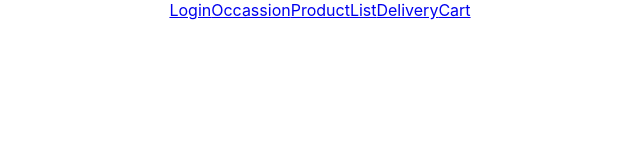
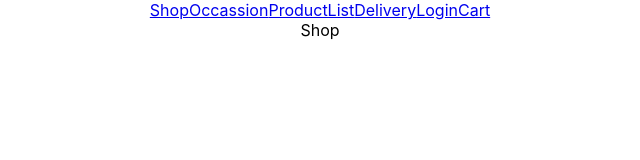
Before and after one commit to kakaingalu/Bekry-Ecommerce, a React (Create React App) app in the folder bekry/: page /shop in a window 1280 px wide. Shown: the top 160 px of the page, without its empty margins (320-960 px from the left). Built offline with nearby package versions, Linux system fonts and the light colour scheme.

Commit message:
created Shop component

```diff
--- a/bekry/src/App.js
+++ b/bekry/src/App.js
@@ -12,6 +12,7 @@ import {
   Link,
   Outlet,
 } from "react-router-dom";
+import Shop from './components/Home/Shop';
 
 
 function App() {
@@ -22,19 +23,21 @@ function App() {
 
     <Router>
       <nav>
-        <Link to="/login">Login</Link>
+        <Link to='/shop'>Shop</Link>
         <Link to='/occassion'>Occassion</Link>
         <Link to='/product-list'>ProductList</Link>
         <Link to='/delivery'>Delivery</Link>
+        <Link to="/login">Login</Link>
         <Link to='/cart'>Cart</Link>
 
       </nav>
       <Routes>
         <Route path="/" element={<Outlet />} />
-        <Route path='/login' element={<Login />}/>
+        <Route path="/shop" element={<Shop />} />
         <Route path='/occassion' element={<Occassion />}/>
         <Route path='/product-list' element={<ProductList />}/>
         <Route path='/delivery' element={<Delivery />}/>
+        <Route path='/login' element={<Login />}/>
         <Route path='/cart' element={<Cart />}/>
 
       </Routes>
--- /dev/null
+++ b/bekry/src/components/Home/Shop.js
@@ -0,0 +1,7 @@
+import React from 'react';
+
+function Shop() {
+    return <div>Shop</div>
+}
+
+export default Shop;
```
